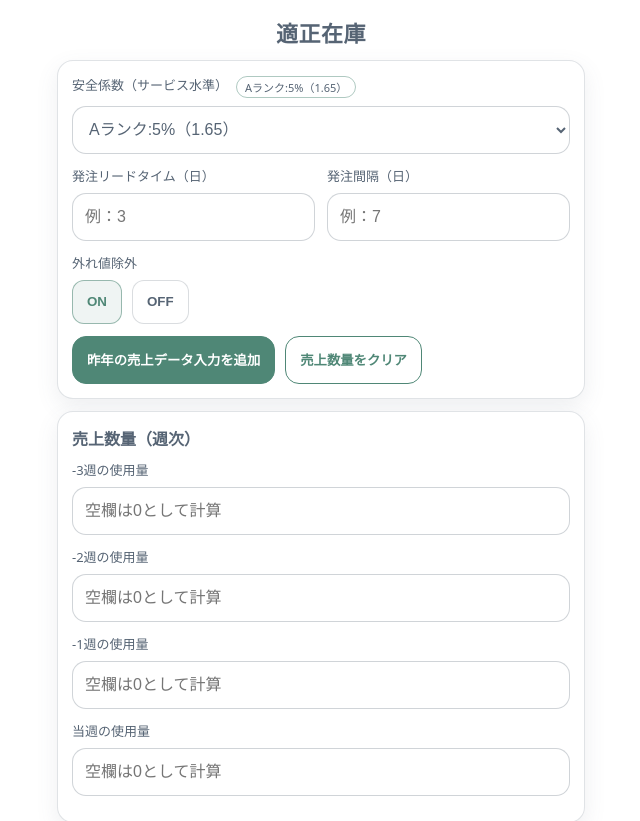
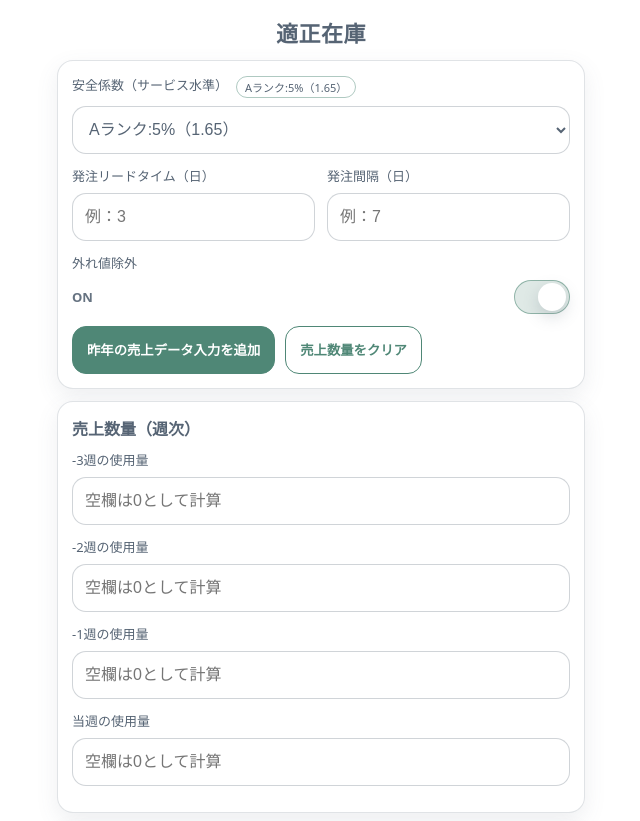
Before and after one commit to soan4/stock-app, a React (Vite) app: page / in a window 1280 px wide. Shown: the top 821 px of the page, without its empty margins (319-959 px from the left). Built offline with nearby package versions, Linux system fonts and the light colour scheme; a web font is replaced by a local one.

Commit message:
use ios-style outlier switch

```diff
--- a/src/App.tsx
+++ b/src/App.tsx
@@ -25,7 +25,7 @@ export default function App() {
   const [orderInterval, setOrderInterval] = useState<string>("");
   const [showLastYear, setShowLastYear] = useState(false);
 
-  // ★追加：外れ値除外 ON/OFF（デフォルトON）
+  // 外れ値除外：デフォルトON
   const [outlierEnabled, setOutlierEnabled] = useState(true);
 
   const [qty, setQty] = useState<string[]>(["", "", "", "", "", "", "", ""]);
@@ -71,9 +71,7 @@ export default function App() {
   return (
     <div className="page">
       <header className="header headerCenter">
-        {/* 修正：適正在庫 計算 → 適正在庫（センター） */}
         <div className="title titleCenter">適正在庫</div>
-        {/* 削除：結論（適正在庫）を最優先表示（subtitle自体を出さない） */}
       </header>
 
       <section className="card">
@@ -116,23 +114,20 @@ export default function App() {
           </div>
         </div>
 
-        {/* ★追加：外れ値除外 ON/OFF */}
+        {/* iOS風スイッチ */}
         <div className="row">
           <label className="label">外れ値除外</label>
-          <div className="toggleRow">
+          <div className="switchRow">
+            <span className="switchState">{outlierEnabled ? "ON" : "OFF"}</span>
+
             <button
               type="button"
-              className={`toggleBtn ${outlierEnabled ? "toggleOn" : ""}`}
-              onClick={() => setOutlierEnabled(true)}
+              className={`switch ${outlierEnabled ? "switchOn" : ""}`}
+              role="switch"
+              aria-checked={outlierEnabled}
+              onClick={() => setOutlierEnabled(v => !v)}
             >
-              ON
-            </button>
-            <button
-              type="button"
-              className={`toggleBtn ${!outlierEnabled ? "toggleOn" : ""}`}
-              onClick={() => setOutlierEnabled(false)}
-            >
-              OFF
+              <span className="switchThumb" />
             </button>
           </div>
         </div>
@@ -142,7 +137,6 @@ export default function App() {
             {showLastYear ? "昨年データ入力欄を隠す" : "昨年の売上データ入力を追加"}
           </button>
 
-          {/* 修正：売上数量を削除（クリア）→ 売上数量をクリア */}
           <button className="btn btnGhost" onClick={onClearQuantities}>
             売上数量をクリア
           </button>
--- a/src/styles.css
+++ b/src/styles.css
@@ -224,3 +224,56 @@ body{
   background: rgba(79,135,118,.09);
   color: var(--accent);
 }
+
+/* iOS風スイッチ（色は増やさず濃淡のみ） */
+.switchRow{
+  display:flex;
+  align-items:center;
+  justify-content: space-between;
+  gap: 12px;
+}
+
+.switchState{
+  font-size: 13px;
+  font-weight: 800;
+  color: var(--text);
+  opacity: .9;
+}
+
+.switch{
+  width: 56px;
+  height: 34px;
+  border-radius: 999px;
+  border: 1px solid rgba(86,100,116,.22);
+  background: rgba(86,100,116,.10);
+  padding: 3px;
+  position: relative;
+  display: inline-flex;
+  align-items: center;
+  justify-content: flex-start;
+}
+
+.switchThumb{
+  width: 28px;
+  height: 28px;
+  border-radius: 999px;
+  background: var(--bg);
+  box-shadow: 0 6px 16px rgba(86,100,116,.22);
+  transform: translateX(0);
+  transition: transform 160ms ease;
+}
+
+.switchOn{
+  border-color: rgba(79,135,118,.55);
+  background: rgba(79,135,118,.18);
+  justify-content: flex-end;
+}
+
+.switchOn .switchThumb{
+  transform: translateX(0);
+}
+
+/* タップ感 */
+.switch:active{
+  transform: scale(0.99);
+}
```
